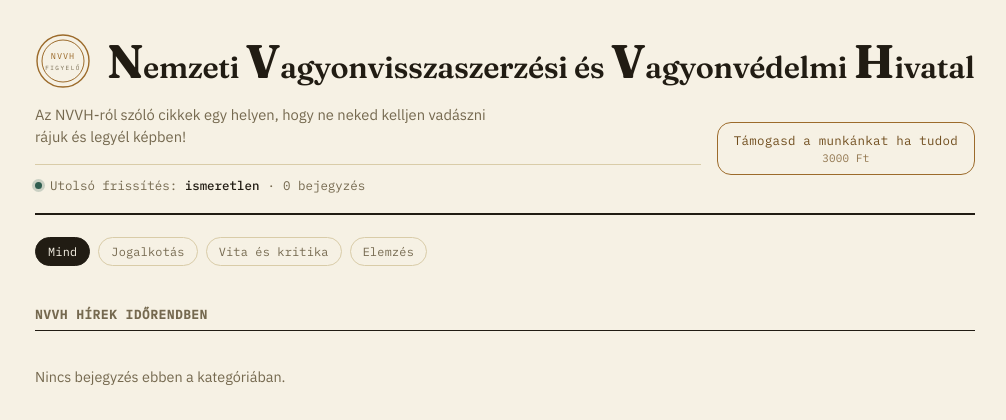
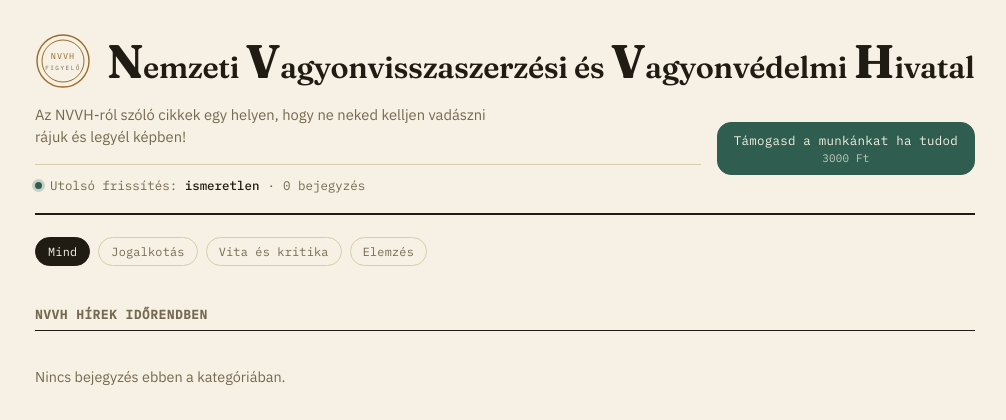
Before and after one commit to puskaister/holasuska, a PHP site: page / in a window 1280 px wide. Shown: the top 420 px of the page, without its empty margins (135-1141 px from the left). Run offline with PHP 8.4, Linux system fonts and the light colour scheme; data comes from the database, SQL or seed files in the repository; data that the repository does not hold is empty.

Commit message:
Paypal gomb háttere zöldre színezve (var(--law))
Co-Authored-By: Claude Sonnet 5 <noreply@anthropic.com>

```diff
--- a/index.php
+++ b/index.php
@@ -312,9 +312,9 @@ $jsonLd = [
     letter-spacing:0.02em;
     padding:9px 16px;
     border-radius:14px;
-    border:1px solid var(--brass);
-    background:transparent;
-    color:var(--brass-strong);
+    border:1px solid var(--law);
+    background:var(--law);
+    color:var(--paper);
     cursor:pointer;
     white-space:nowrap;
     display:flex;
@@ -323,7 +323,7 @@ $jsonLd = [
     gap:2px;
     line-height:1.3;
   }
-  .support-btn:hover{background:var(--brass);color:var(--paper);}
+  .support-btn:hover{filter:brightness(1.1);}
   .support-btn-amount{font-size:0.68rem;opacity:0.75;}
 
   /* filters */
```
